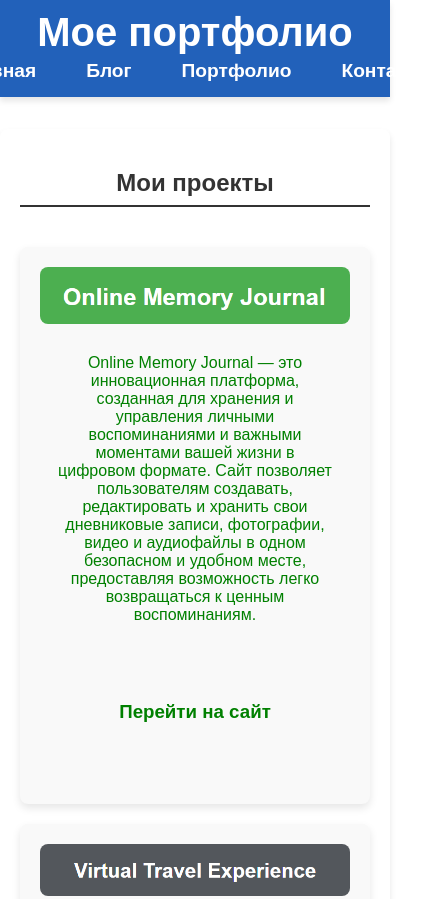
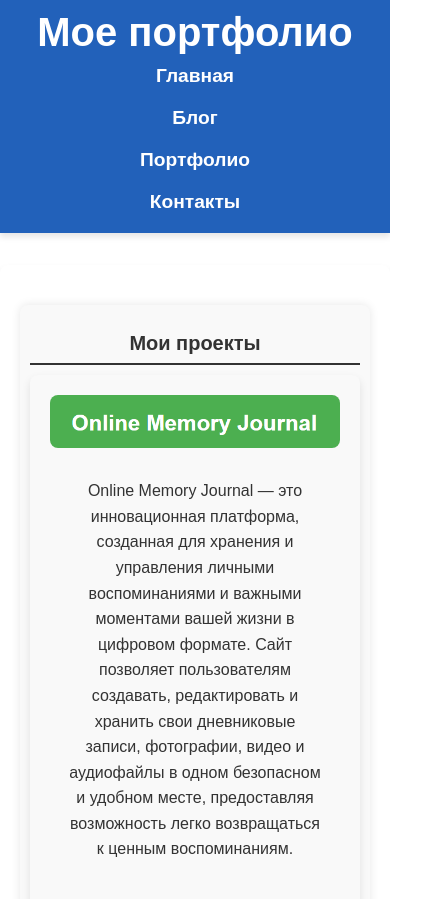
Before and after one commit to Bekzat707/personal-website, a plain HTML site: page portfolio.html in a window 390 px wide. Shown: the top 899 px of the page, 442 px wide, since content can reach past the window. Drawn offline with Linux system fonts and the light colour scheme.

Commit message:
Update portfolio.html

```diff
--- a/portfolio.html
+++ b/portfolio.html
@@ -6,25 +6,6 @@
     <title>Портфолио</title>
     <link rel="stylesheet" href="style.css">
     <style>
-        /* Стили для изменения цвета всех ссылок на зеленый */
-        a {
-            color: green;
-            text-decoration: none;
-        }
-
-        a:hover {
-            text-decoration: underline;
-        }
-
-        /* Стили для изменения цвета текста ссылки на серый для Virtual Travel Experience */
-        .gray-text {
-            color: rgb(86, 86, 86);
-        }
-
-        .gray-text:hover {
-            text-decoration: underline;
-        }
-
         /* Основные стили */
         body {
             font-family: Arial, sans-serif;
@@ -70,6 +51,27 @@
             text-align: center;
         }
 
+        section {
+            max-width: 800px;
+            margin: 20px auto;
+            padding: 20px;
+            background-color: #f9f9f9;
+            border-radius: 8px;
+            box-shadow: 0 0 10px rgba(0, 0, 0, 0.1);
+        }
+
+        section h2 {
+            color: #333;
+            font-size: 24px;
+            margin-bottom: 10px;
+            text-align: center;
+        }
+
+        section p {
+            line-height: 1.6;
+            margin-bottom: 20px;
+        }
+
         .gallery {
             display: grid;
             grid-template-columns: repeat(auto-fit, minmax(300px, 1fr));
@@ -94,6 +96,45 @@
         .gallery-item p {
             margin: 10px 0;
         }
+
+        /* Стили для изменения цвета всех ссылок на зеленый */
+        a {
+            color: green;
+            text-decoration: none;
+        }
+
+        a:hover {
+            text-decoration: underline;
+        }
+
+        /* Стили для изменения цвета текста ссылки на серый для Virtual Travel Experience */
+        .gray-text {
+            color: rgb(86, 86, 86);
+        }
+
+        .gray-text:hover {
+            text-decoration: underline;
+        }
+
+        /* Responsive design for smaller screens */
+        @media (max-width: 600px) {
+            nav ul {
+                flex-direction: column;
+                padding: 0;
+            }
+
+            nav ul li {
+                margin: 5px 0;
+            }
+
+            section {
+                padding: 10px;
+            }
+
+            section h2 {
+                font-size: 20px;
+            }
+        }
     </style>
 </head>
 <body>
@@ -104,7 +145,7 @@
                 <li><a href="index.html">Главная</a></li>
                 <li><a href="blog.html">Блог</a></li>
                 <li><a href="portfolio.html">Портфолио</a></li>
-                <li><a href="contact.html">Контакты</а></li>
+                <li><a href="contact.html">Контакты</a></li>
             </ul>
         </nav>
     </header>
```
